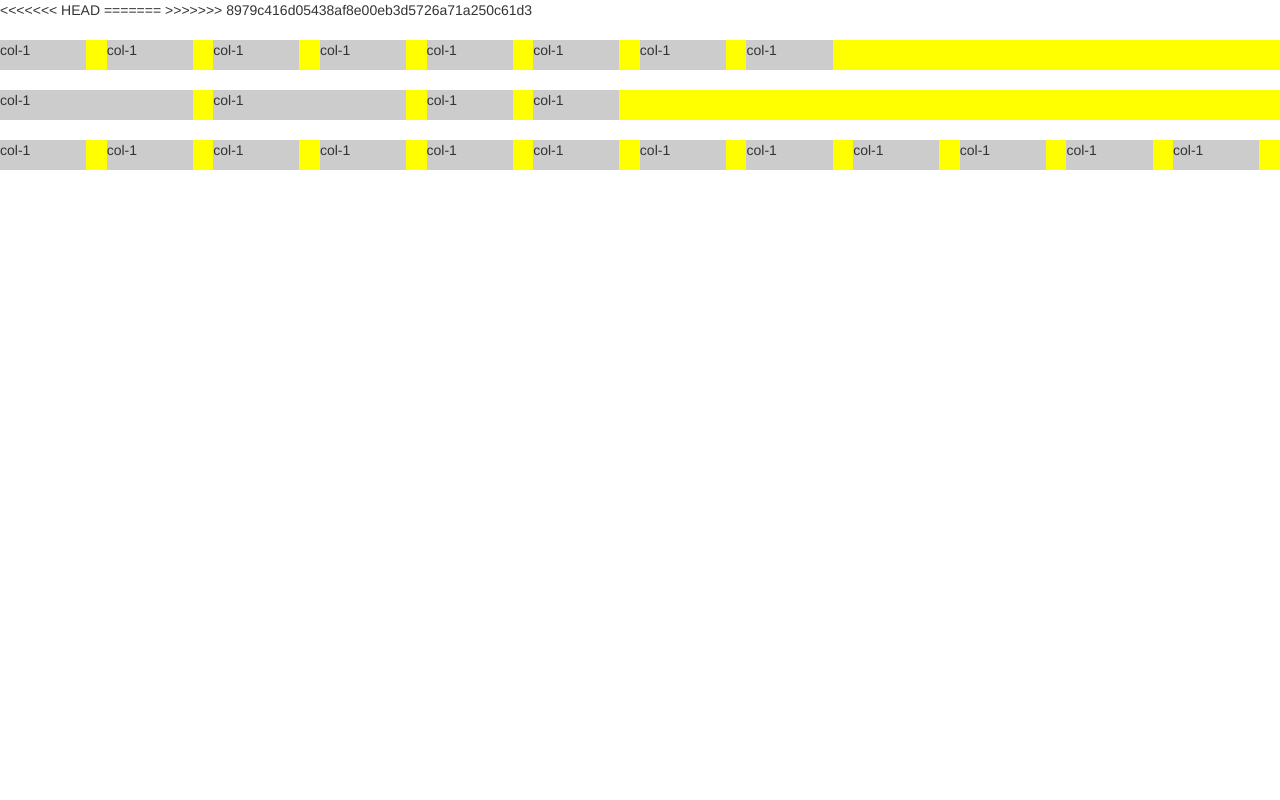
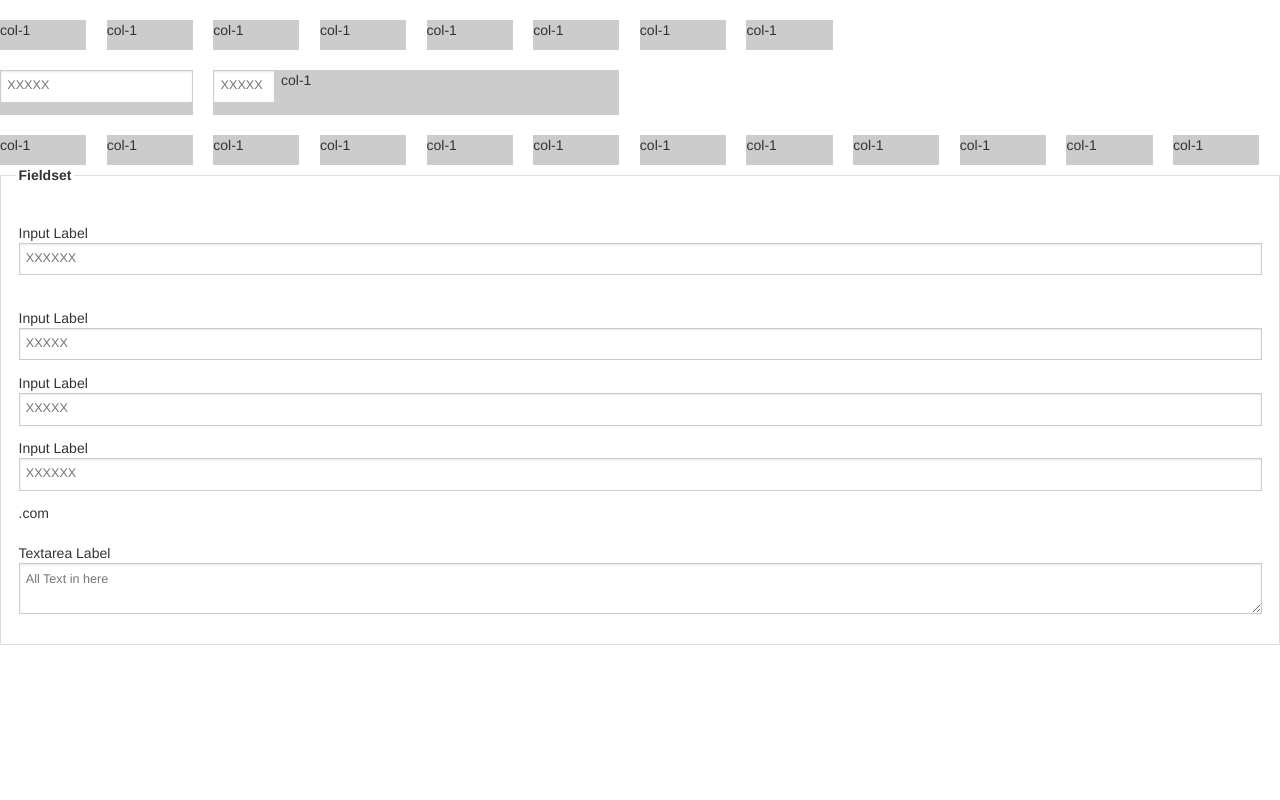
Before and after one commit to iamsolankiamit/whiteboard, a PHP site: page /index.html in a window 1280 px wide. Run offline with PHP 8.4, Linux system fonts and the light colour scheme.

Commit message:
Forms included
Included the styles and other color border for form, will keep on adding
the styles for the form in the form.css style sheet.

```diff
--- /dev/null
+++ b/css/forms.css
@@ -0,0 +1,106 @@
+input[type="text"],
+input[type="password"],
+input[type="date"],
+input[type="datetime"],
+input[type="datetime-local"],
+input[type="month"],
+input[type="week"],
+input[type="email"],
+input[type="number"],
+input[type="search"],
+input[type="tel"],
+input[type="time"],
+input[type="url"],
+textarea {
+  background-color: white;
+  border: 1px solid #cccccc;
+  -webkit-box-shadow: inset 0 1px 2px rgba(0, 0, 0, 0.1);
+  box-shadow: inset 0 1px 2px rgba(0, 0, 0, 0.1);
+  color: rgba(0, 0, 0, 0.75);
+  display: block;
+  font-size: 0.9em;
+  margin: 0 0 1em 0;
+  padding: 0.5em;
+  width: 100%;
+  -webkit-transition: border 0.4s ease-in-out;
+  -moz-transition:  border 0.4s ease-in-out;
+  transition: border 0.4s ease-in-out;
+}
+  input[type="text"]:focus,
+  input[type="password"]:focus,
+  input[type="date"]:focus,
+  input[type="datetime"]:focus,
+  input[type="datetime-local"]:focus,
+  input[type="month"]:focus,
+  input[type="week"]:focus,
+  input[type="email"]:focus,
+  input[type="number"]:focus,
+  input[type="search"]:focus,
+  input[type="tel"]:focus,
+  input[type="time"]:focus,
+  input[type="url"]:focus,
+  textarea:focus {
+    border: 1px solid #000;
+    outline: none;
+}
+  input[type="text"][disabled],
+  input[type="password"][disabled],
+  input[type="date"][disabled],
+  input[type="datetime"][disabled],
+  input[type="datetime-local"][disabled],
+  input[type="month"][disabled],
+  input[type="week"][disabled],
+  input[type="email"][disabled],
+  input[type="number"][disabled],
+  input[type="search"][disabled],
+  input[type="tel"][disabled],
+  input[type="time"][disabled],
+  input[type="url"][disabled],
+  textarea[disabled] {
+    background-color: #dddddd; }
+
+/* Adjust margin for form elements below */
+input[type="file"],
+input[type="checkbox"],
+input[type="radio"],
+select {
+  margin: 0 0 1em 0; }
+
+/* Normalize file input width */
+input[type="file"] {
+  width: 100%; }
+
+/* We add basic fieldset styling */
+fieldset {
+  border: solid 1px #dddddd;
+  padding: 1.25em;
+  margin: 1.125em 0; }
+  fieldset legend {
+    font-weight: bold;
+    background: white;
+    padding: 0 0.1875em;
+    margin: 0;
+    margin-left: -0.1875em; }
+.error input,
+.error textarea,
+.error select {
+  border-color: #c60f13;
+  background-color: rgba(198, 15, 19, 0.1);
+  margin-bottom: 0; }
+  .error input:focus,
+  .error textarea:focus,
+  .error select:focus {
+    background: #fafafa;
+    border-color: #999999; }
+.error label,
+.error label.error {
+  color: #c60f13; }
+.error small.error {
+  display: block;
+  padding: 0.375em 0.25em;
+  margin-top: -1.3125em;
+  margin-bottom: 1em;
+  font-size: 0.75em;
+  font-weight: bold;
+  background: #c60f13;
+  color: white; }
--- a/css/grid.css
+++ b/css/grid.css
@@ -3,10 +3,13 @@
 	width:100%;
 	margin:20px 0 0 0;
 	float:left;
-	background:#ff0;
+}
+.row .row {
+	margin:0 0 0 0;
 }
 .container{
   margin:0px auto;
+  display:block;
 }
 [class^="column-"],
 [class*="column-"] {
--- a/css/style.css
+++ b/css/style.css
@@ -1,18 +1,21 @@
 
 .left {
-  float: left !important; }
+  float: left; }
 
 .right {
-  float: right !important; }
+  float: right; }
 
 .text-left {
-  text-align: left !important; }
+  text-align: left; }
 
 .text-right {
-  text-align: right !important; }
+  text-align: right;
+}
 
 .text-center {
-  text-align: center !important; }
+  text-align: center;
+}
 
 .text-justify {
-  text-align: justify !important; }
+  text-align: justify;
+}
--- a/index.html
+++ b/index.html
@@ -3,10 +3,10 @@
 <link href="css/whiteboard.css" rel="stylesheet" />
 <link href="css/grid.css" rel="stylesheet" />
 <link href="css/style.css" rel="stylesheet" />
+<link href="css/forms.css" rel="stylesheet" />
 </head>
 
 <body>
-<<<<<<< HEAD
 	<div class="row">
 		<div class="column-1">
 		<p>col-1 </p>
@@ -35,23 +35,25 @@
 
 
 	</div>
-		<div class="row">
+	<div class="row">
 		<div class="column-2">
-		<p>col-1 </p>
+		<input type="text" placeholder="XXXXX">
 		</div>
-		<div class="column-2">
-		<p>col-1 </p>
+		<div class="column-4">
+			<div class="row">
+				<div class="column-2">
+				<input type="text" placeholder="XXXXX">
+				</div>
+				<div class="column-2">
+				<p>col-1 </p>
+				</div>
+			</div>
 		</div>
-		<div class="column-1">
-		<p>col-1 </p>
-		</div>
-		<div class="column-1">
-		<p>col-1 </p>
+
 		</div>
 
 
 	</div>
-=======
 <div class="row">
   <div class="container">
     <div class="column-1">
@@ -92,6 +94,47 @@
     </div>
   </div>
 </div>
->>>>>>> 8979c416d05438af8e00eb3d5726a71a250c61d3
+<form class="custom">
+          <fieldset>
+            <legend>Fieldset</legend>
+
+            <div class="row">
+              <div class="large-12 columns">
+                <label>Input Label</label>
+                <input type="text" placeholder="XXXXXX">
+              </div>
+            </div>
+
+            <div class="row">
+              <div class="large-4 columns">
+                <label>Input Label</label>
+                <input type="text" placeholder="XXXXX">
+              </div>
+              <div class="large-4 columns">
+                <label>Input Label</label>
+                <input type="text" placeholder="XXXXX">
+              </div>
+              <div class="large-4 columns">
+                <div class="row collapse">
+                  <label>Input Label</label>
+                  <div class="small-9 columns">
+                    <input type="text" placeholder="XXXXXX">
+                  </div>
+                  <div class="small-3 columns">
+                    <span class="postfix">.com</span>
+                  </div>
+                </div>
+              </div>
+            </div>
+
+            <div class="row">
+              <div class="large-12 columns">
+                <label>Textarea Label</label>
+                <textarea placeholder="All Text in here"></textarea>
+              </div>
+            </div>
+
+          </fieldset>
+        </form>
 </body>
 </html>
```
